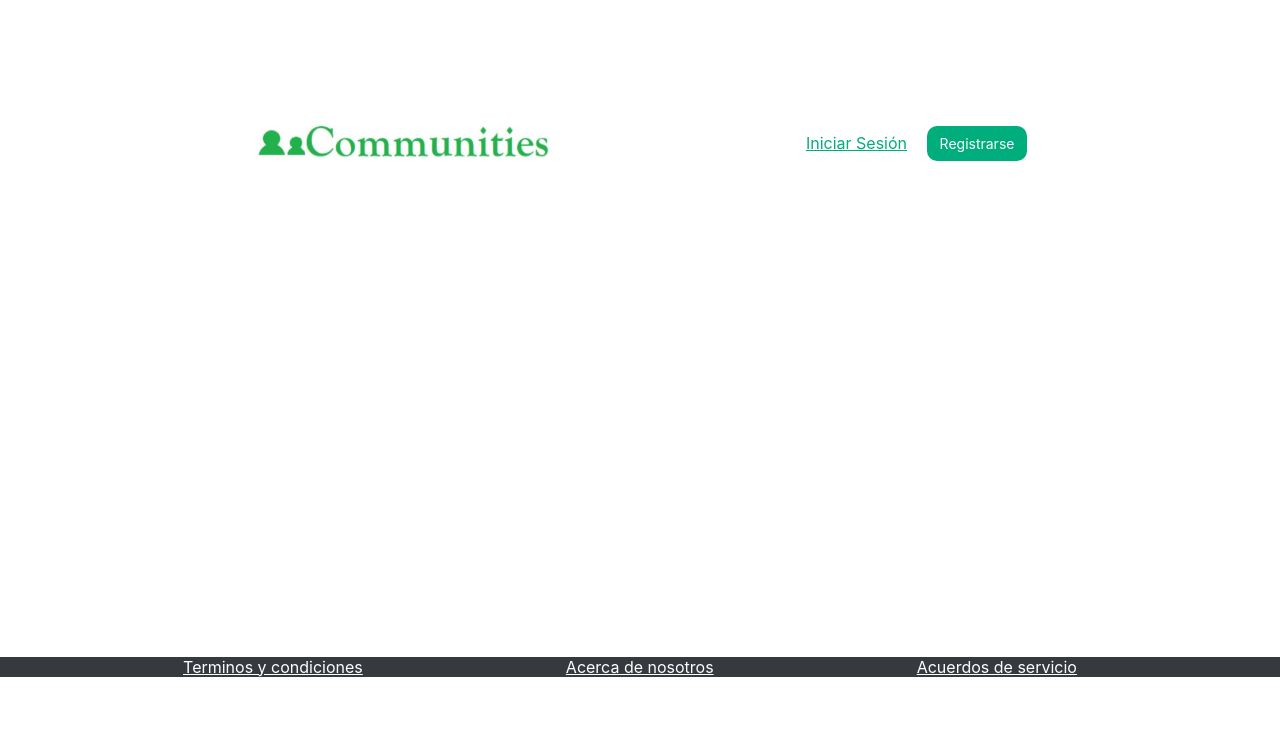
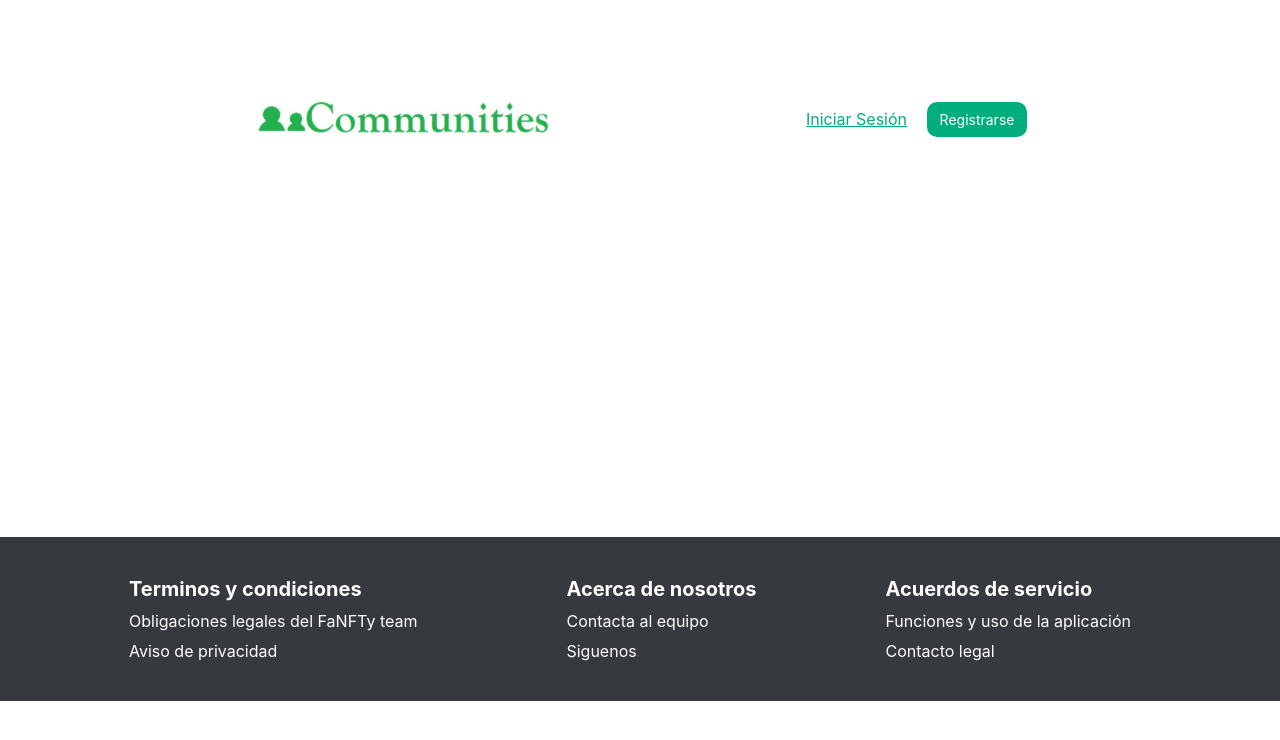
Before and after one commit to david-oaxaca/Communities, a React (Create React App) app: page / in a window 1280 px wide. Shown: the top 740 px of the page. Built offline with nearby package versions, Linux system fonts and the light colour scheme.

Commit message:
Styles added

```diff
--- a/src/components/Footer.js
+++ b/src/components/Footer.js
@@ -18,6 +18,8 @@ const Styledfooter = styled.footer`
 	display: flex;
 	justify-content: space-evenly;
 	align-items: center;
+	padding-top: 40px;
+	padding-bottom: 40px;
 	background-color: ${footerBlack};
 
 	div {
@@ -25,13 +27,21 @@ const Styledfooter = styled.footer`
 		grid-template-rows: 3fr;
 	}
 
+	h1 {
+		font-family: ${textFont};
+		color: #FFFFFF;
+	}
+
 	a {
 		font-family: ${textFont};
 		color: #FFFFFF;
 		font-size: 1.6rem;
 		margin-right: 20px;
+		margin-top: 10px;
+		text-decoration: none;
 		&:hover {
 			color: ${primaryColor};
+			text-decoration: underline;
 		}
 	}
 
@@ -41,13 +51,19 @@ function Footer() {
 	return (
 	<Styledfooter>
 		<div>
-			<a href="">Terminos y condiciones</a>
+			<h1>Terminos y condiciones</h1>
+			<a href="#">Obligaciones legales del FaNFTy team</a>
+			<a href="#">Aviso de privacidad</a>
 		</div>
 		<div>
-			<a href="">Acerca de nosotros</a>
+			<h1>Acerca de nosotros</h1>
+			<a href="">Contacta al equipo</a>
+			<a href="">Siguenos</a>
 		</div>
 		<div>
-			<a href="">Acuerdos de servicio</a>
+			<h1>Acuerdos de servicio</h1>
+			<a href="#">Funciones y uso de la aplicación</a>
+			<a href="#">Contacto legal</a>
 		</div>
 	</Styledfooter>
 	);
```
